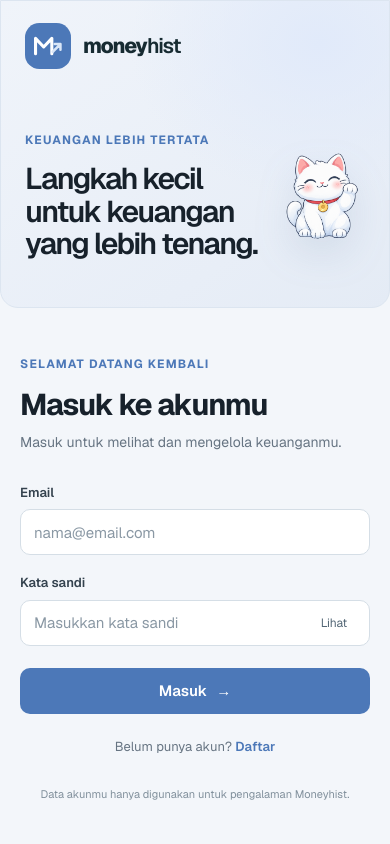
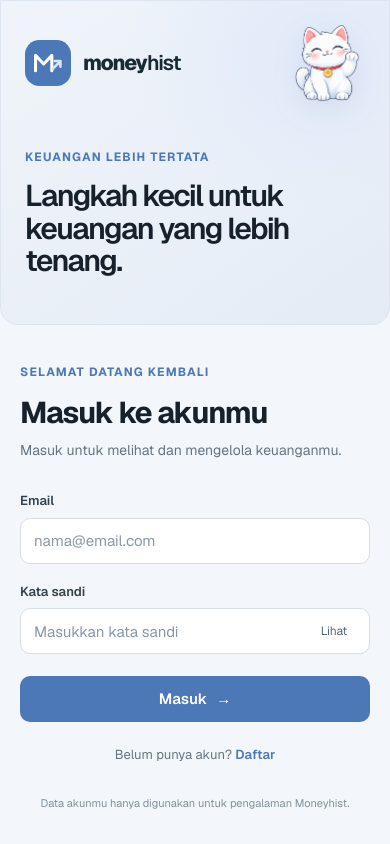
Before and after one commit to Hafidhghifari/moneytracker, a Next.js app: page /login in a window 390 px wide. Built offline with nearby package versions, Linux system fonts and the light colour scheme; no server answers.

Commit message:
style(ui): place mascot beside Moneyhist logo

```diff
--- a/app/globals.css
+++ b/app/globals.css
@@ -65,11 +65,12 @@ button, a { -webkit-tap-highlight-color: transparent; }
 .brand-mark-rise { color: #d9e6f7; }
 .brand-name { color: #172b32; font-size: 21px; font-weight: 580; letter-spacing: -.055em; }
 .brand-name span { font-weight: 730; }
-.story-content { display: grid; grid-template-columns: minmax(0, 1fr) minmax(150px, 34%); align-items: center; gap: 8px; margin: auto 0; padding: 54px 0; }
+.story-brand-row { display: flex; align-items: center; justify-content: space-between; gap: 20px; }
+.story-content { margin: auto 0; padding: 54px 0; }
 .story-copy { max-width: 560px; margin: 0; }
 .moneycat-figure { margin: 0; text-align: center; }
 .moneycat-image { display: block; width: 100%; height: auto; }
-.auth-mascot { width: 100%; filter: drop-shadow(0 16px 18px #526f9820); }
+.auth-mascot { flex: 0 0 100px; width: 100px; filter: drop-shadow(0 10px 14px #526f981a); }
 .eyebrow { margin: 0 0 14px; color: var(--primary); font-size: 12px; font-weight: 700; letter-spacing: .1em; text-transform: uppercase; }
 .story-copy h1 { max-width: 530px; margin: 0; font-size: clamp(36px, 5vw, 62px); font-weight: 570; letter-spacing: -.055em; line-height: 1.08; }
 .story-copy > p:last-child { max-width: 460px; margin: 20px 0 0; color: #52647a; font-size: 16px; line-height: 1.7; }
@@ -113,7 +114,8 @@ button, a { -webkit-tap-highlight-color: transparent; }
 @media (max-width: 850px) {
   .auth-page { grid-template-columns: 1fr; padding: 12px; gap: 0; }
   .auth-story { min-height: 250px; padding: 22px 24px; }
-  .story-content { grid-template-columns: minmax(0, 1fr) 120px; gap: 12px; margin: 36px 0 24px; padding: 0; }
+  .story-content { margin: 36px 0 24px; padding: 0; }
+  .auth-mascot { flex-basis: 76px; width: 76px; }
   .story-copy { min-width: 0; }
   .story-copy h1 { max-width: 600px; font-size: clamp(30px, 7vw, 42px); }
   .story-copy > p:last-child, .story-note { display: none; }
@@ -127,7 +129,6 @@ button, a { -webkit-tap-highlight-color: transparent; }
   .auth-page { padding: 0; }
   .auth-story { min-height: 220px; border-radius: 0 0 18px 18px; }
   .auth-panel { padding-top: 34px; }
-  .story-content { grid-template-columns: minmax(0, 1fr) 86px; gap: 8px; }
   .dashboard-gate-content { grid-template-columns: 1fr; }
   .dashboard-mascot { width: 140px; justify-self: center; grid-row: 1; }
 }
--- a/components/auth/AuthForm.tsx
+++ b/components/auth/AuthForm.tsx
@@ -49,14 +49,16 @@ export function AuthForm({ mode }: { mode: AuthMode }) {
   return (
     <main className="auth-page">
       <section className="auth-story" aria-label="Tentang Moneyhist">
-        <MoneyhistLogo />
+        <div className="story-brand-row">
+          <MoneyhistLogo />
+          <MoneyCatMascot className="auth-mascot" priority />
+        </div>
         <div className="story-content">
           <div className="story-copy">
             <p className="eyebrow">Keuangan lebih tertata</p>
             <h1>Langkah kecil untuk keuangan yang lebih tenang.</h1>
             <p>Catat pemasukan dan pengeluaranmu dalam satu tempat. Mulai dengan cara sederhana, lalu bangun kebiasaan yang baik.</p>
           </div>
-          <MoneyCatMascot className="auth-mascot" priority />
         </div>
         <div className="story-note"><span className="story-dot" aria-hidden="true" /> Dibuat untuk membantu mengelola keuangan pribadi.</div>
       </section>
```
Also changed, not shown: 1 other file (tests, documents, lock files or other folders).
